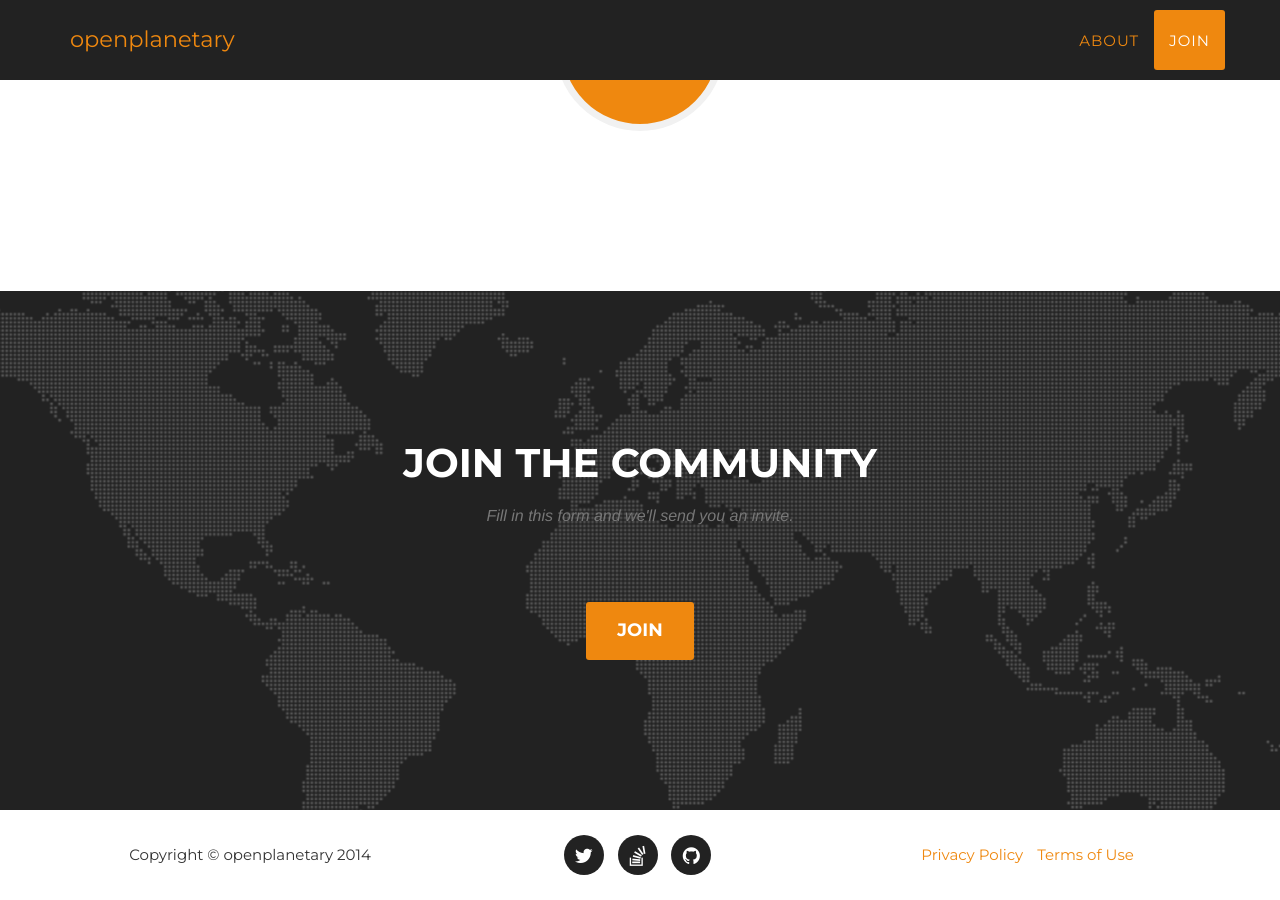
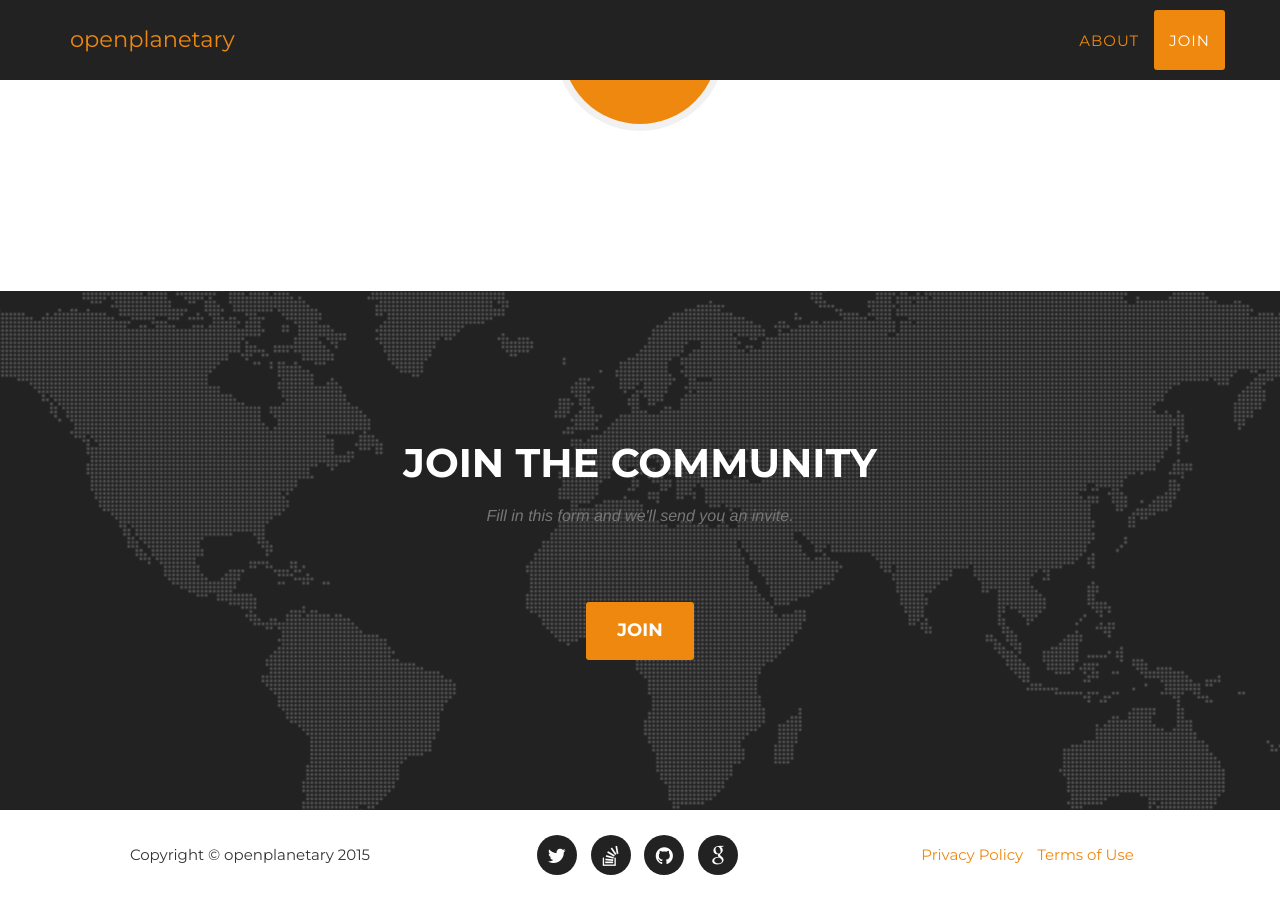
Before and after one commit to openplanetary/openplanetary.github.io, a Jekyll site: the page built from index.html, in a window 1280 px wide and 900 px high, scrolled down 2746 px. Built offline with Jekyll 4.4.1, drawn with Linux system fonts in a browser that asks for light colours; some web fonts are replaced; a style sheet for code colours, icons or effects is not loaded.

Commit message:
added dummy google_ link to footer icons

```diff
--- a/_config.yml
+++ b/_config.yml
@@ -55,6 +55,8 @@ social:
     url: http://stackoverflow.com/questions/tagged/planetary
   - title: github
     url: http://github.com/openplanetary
+  - title: google
+    url: http://plus.google.com/openplanetary
 
 # Postal address (add as many lines as necessary)
 address:
--- a/_includes/footer.html
+++ b/_includes/footer.html
@@ -2,7 +2,7 @@
         <div class="container">
             <div class="row">
                 <div class="col-md-4">
-                    <span class="copyright">Copyright &copy; {{ site.title }} 2014</span>
+                    <span class="copyright">Copyright &copy; {{ site.title }} 2015</span>
                 </div>
                 <div class="col-md-4">
                     <ul class="list-inline social-buttons">
@@ -14,9 +14,11 @@
                 </div>
                 <div class="col-md-4">
                     <ul class="list-inline quicklinks">
-                        <li><a href="#">Privacy Policy</a>
+                        <li>
+                        <a href="#">Privacy Policy</a>
                         </li>
-                        <li><a href="#">Terms of Use</a>
+                        <li>
+                        <a href="#">Terms of Use</a>
                         </li>
                     </ul>
                 </div>
```
